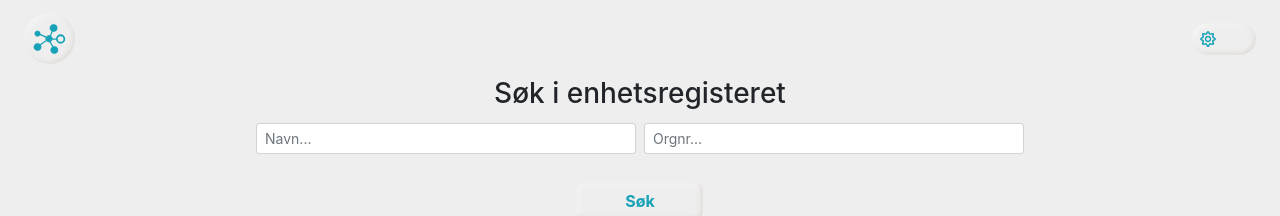
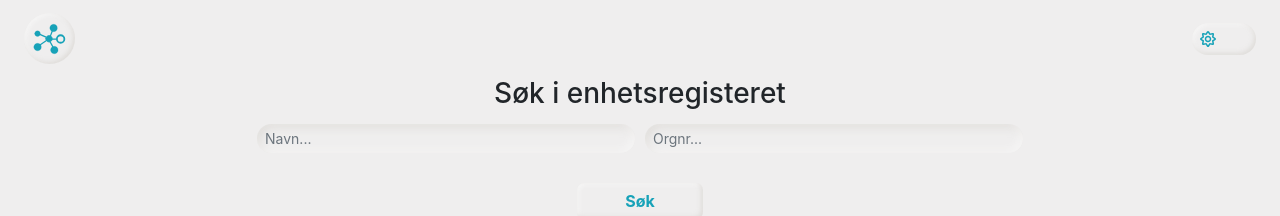
Before and after one commit to nilseng/aksjegrafen, a React (Create React App) app in the folder client/: page /search in a window 1280 px wide. Shown: the top 216 px of the page. Built offline with nearby package versions, Linux system fonts and the light colour scheme; no server answers.

Commit message:
feat: styles search input

```diff
--- a/client/src/components/SearchPage.tsx
+++ b/client/src/components/SearchPage.tsx
@@ -76,6 +76,13 @@ export const SearchPage = () => {
           <Form.Control
             key={key}
             className="col-4 m-1"
+            style={{
+              backgroundColor: "transparent",
+              borderColor: "transparent",
+              color: theme.text,
+              ...theme.lowering,
+              borderRadius: "4rem",
+            }}
             name={key}
             value={searchParams[key].value}
             placeholder={`${searchParams[key].placeholder ?? ""}`}
```
